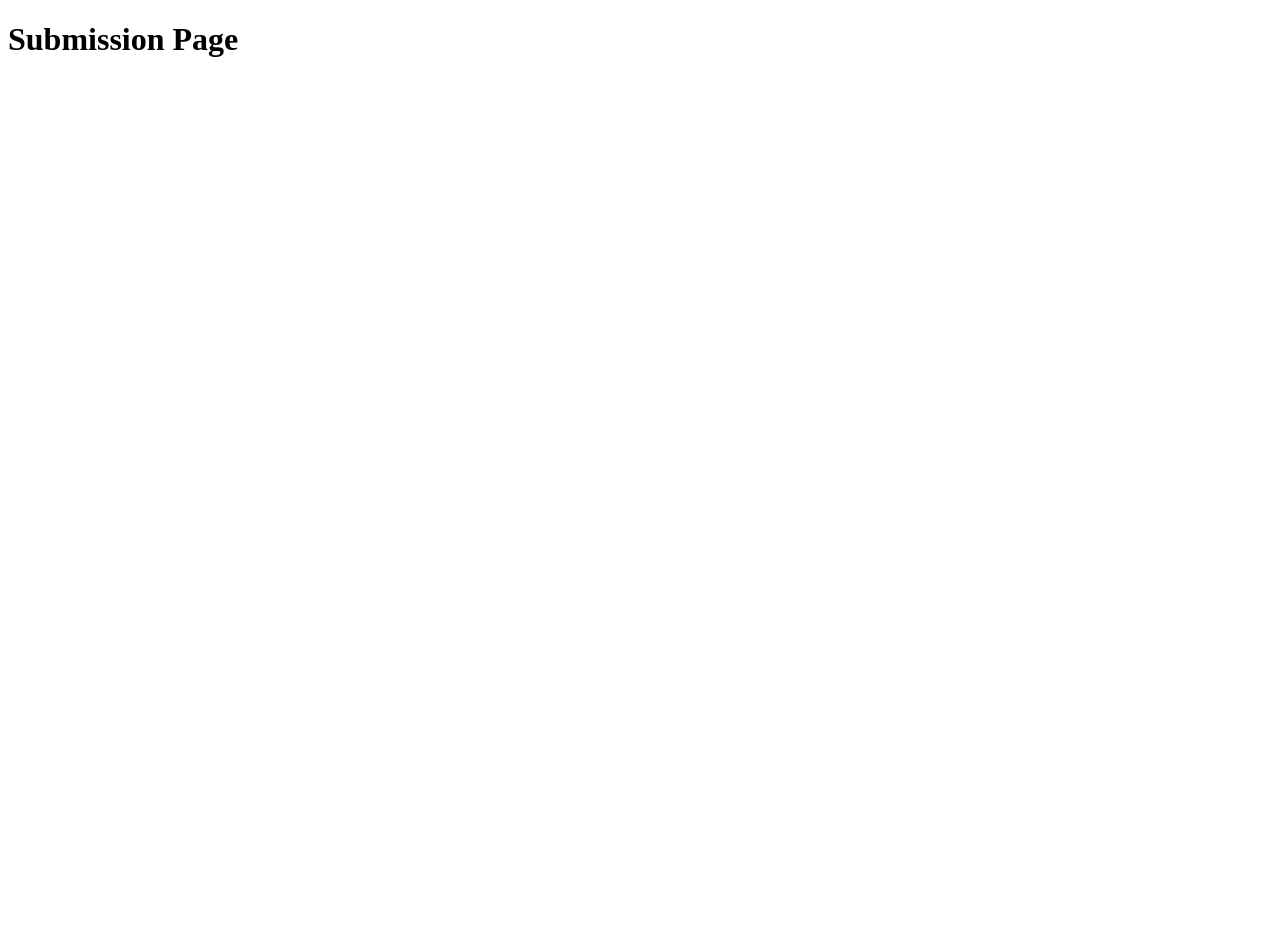
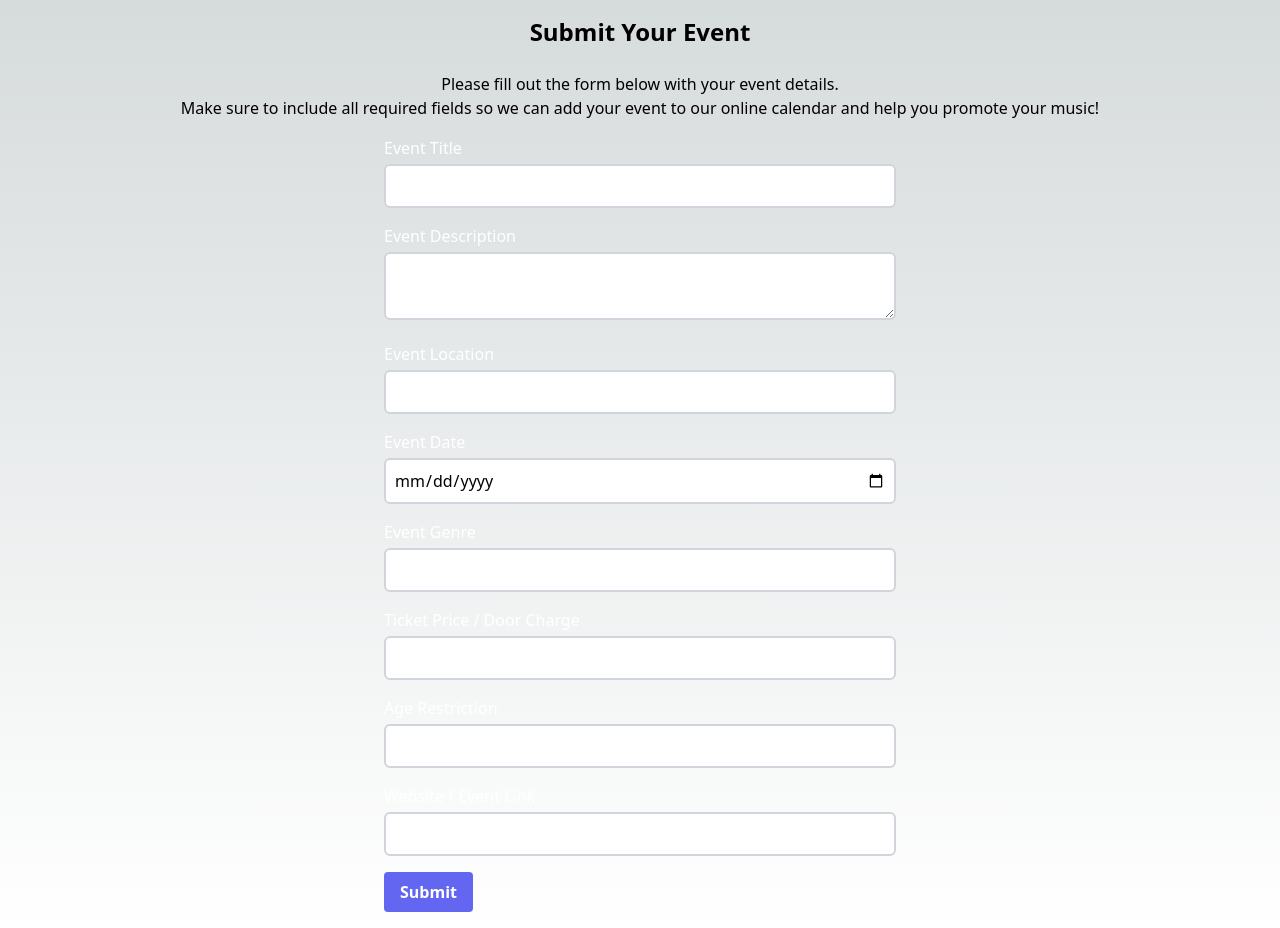
Before and after one commit to rpoole444/cos-livewire-fe, a Next.js app: page /eventSubmission in a window 1280 px wide. Before the commit the page ends 800 px from the top, so only its background shows below. Built offline with nearby package versions, Linux system fonts and the light colour scheme.

Commit message:
Add submission page, and add registration key/values, WIP eventsubmission network request

```diff
--- a/src/components/events.tsx
+++ b/src/components/events.tsx
@@ -1,5 +1,5 @@
 "use client"
-import getEvents from "@/api/route";
+import { getEvents } from "@/pages/api/route";
 import { useState, useEffect } from "react";
 import "../styles/globals.css";
 const EventsPage: React.FC = () => {
--- a/src/components/registration.tsx
+++ b/src/components/registration.tsx
@@ -18,7 +18,12 @@ const RegistrationForm: React.FC<{ setAuthMode: (mode: string) => void }> = ({ s
         headers: {
           'Content-Type': 'application/json',
         },
-        body: JSON.stringify({ firstName, lastName, email, password }),
+       body: JSON.stringify({
+        first_name: firstName,
+        last_name: lastName,
+        email: email,
+        password: password,
+      }),
         credentials: 'include',
       });
 
--- a/src/api/route.ts
+++ b/src/pages/api/route.ts
@@ -11,4 +11,14 @@ async function getEvents() {
   return data
 }
 
-export default getEvents;
+async function submitEvent(eventData:any){
+  const response = await fetch('http://localhost:3000/api/events/submit', {
+    method: 'POST',
+    body: JSON.stringify(eventData),
+    credentials: 'include',
+    headers: { 'Content-Type': 'application/json' } });
+
+     return response
+
+}
+export { submitEvent,getEvents };
--- a/src/pages/eventSubmission.tsx
+++ b/src/pages/eventSubmission.tsx
@@ -1,5 +1,110 @@
-const eventSubmission = () => {
-  return <h1>Submission Page</h1>
-}
+import "../styles/globals.css";
+import React, { useState } from "react";
+import { submitEvent } from "./api/route";
 
-export default eventSubmission;
+const EventSubmission = () => {
+  const [eventData, setEventData] = useState({
+    title: '',
+    description: '',
+    location: '',
+    date: '',
+    time: '',
+    eventType: '',
+    genre: '',
+    ticketPrice: '',
+    ageRestriction: '',
+    eventLink: '',
+  });
+
+  const handleChange = (e:any) => {
+    const { name, value } = e.target;
+    setEventData(prevState => ({
+      ...prevState,
+      [name]: value
+    }));
+  };
+
+  const handleSubmit = async (e:any) => {
+    e.preventDefault();
+    // Here you would handle the form submission to your API endpoint
+    const formData = {
+      title: eventData.title,
+      description: eventData.description,
+      location: eventData.location,
+      date: eventData.date,
+      genre: eventData.genre,
+      ticket_price: eventData.ticketPrice,
+      age_restriction: eventData.ageRestriction,
+      event_link: eventData.eventLink,
+    }
+
+    try {
+    const res = await submitEvent(formData)
+
+    if (!res.ok) {
+      const errorData = await res.json();
+      throw new Error(errorData.error || 'Failed to submit event');
+    }
+    console.log('Event submitted successfully');
+   } catch (error) {
+    console.error("There was an error submitting event:", error);
+
+  }
+  };
+
+   return (
+    <div className="container mx-auto p-4">
+      <h1 className="text-center text-2xl font-bold mb-6">Submit Your Event</h1>
+      <p className="text-center">Please fill out the form below with your event details.<br />Make sure to include all required fields so we can add your event to our online calendar and help you promote your music!</p>
+      <form onSubmit={handleSubmit} className="mt-4 w-full max-w-lg mx-auto">
+        <div className="mb-4">
+          <label htmlFor="title" className="block text-md font-medium text-white">Event Title</label>
+          <input type="text" id="title" name="title" required onChange={handleChange} className="mt-1 p-2 w-full border-2 border-gray-300 rounded-md text-black"/>
+        </div>
+        <div className="mb-4">
+          <label htmlFor="description" className="block text-md font-medium text-white">Event Description</label>
+          <textarea id="description" name="description" required onChange={handleChange} className="mt-1 p-2 w-full border-2 border-gray-300 rounded-md text-black"></textarea>
+        </div>
+        <div className="mb-4">
+          <label htmlFor="location" className="block text-md font-medium text-white">Event Location</label>
+          <input type="text" id="location" name="location" required onChange={handleChange} className="mt-1 p-2 w-full border-2 border-gray-300 rounded-md text-black"/>
+        </div>
+        <div className="mb-4">
+          <label htmlFor="date" className="block text-md font-medium text-white">Event Date</label>
+          <input type="date" id="date" name="date" required onChange={handleChange} className="mt-1 p-2 w-full border-2 border-gray-300 rounded-md text-black"/>
+        </div>
+        {/* <div className="mb-4">
+          <label htmlFor="time" className="block text-md font-medium text-white">Event Time</label>
+          <input type="time" id="time" name="time" required onChange={handleChange} className="mt-1 p-2 w-full border-2 border-gray-300 rounded-md text-black"/>
+        </div>
+        <div className="mb-4">
+          <label htmlFor="eventType" className="block text-md font-medium text-white">Event Type</label>
+          <input type="text" id="eventType" name="eventType" required onChange={handleChange} className="mt-1 p-2 w-full border-2 border-gray-300 rounded-md text-black"/>
+        </div> */}
+        <div className="mb-4">
+          <label htmlFor="genre" className="block text-md font-medium text-white">Event Genre</label>
+          <input type="text" id="genre" name="genre" required onChange={handleChange} className="mt-1 p-2 w-full border-2 border-gray-300 rounded-md text-black"/>
+        </div>
+        <div className="mb-4">
+          <label htmlFor="ticketPrice" className="block text-md font-medium text-white">Ticket Price / Door Charge</label>
+          <input type="text" id="ticketPrice" name="ticketPrice" onChange={handleChange} className="mt-1 p-2 w-full border-2 border-gray-300 rounded-md text-black"/>
+        </div>
+        <div className="mb-4">
+          <label htmlFor="ageRestriction" className="block text-md font-medium text-white">Age Restriction</label>
+          <input type="text" id="ageRestriction" name="ageRestriction" onChange={handleChange} className="mt-1 p-2 w-full border-2 border-gray-300 rounded-md text-black"/>
+        </div>
+        <div className="mb-4">
+          <label htmlFor="eventLink" className="block text-md font-medium text-white">Website / Event Link</label>
+          <input type="url" id="eventLink" name="eventLink" onChange={handleChange} className="mt-1 p-2 w-full border-2 border-gray-300 rounded-md text-black"/>
+        </div>
+        <div className="text-center">
+
+        </div>
+        <button type="submit" className="bg-indigo-500 hover:bg-indigo-700 text-white font-bold py-2 px-4 rounded focus:outline-none focus:ring-2 focus:ring-offset-2 focus:ring-indigo-500">
+          Submit
+        </button>
+      </form>
+    </div>
+   )
+};
+export default EventSubmission;
```
Also changed, not shown: 1 other file (tests, documents, lock files or other folders).
